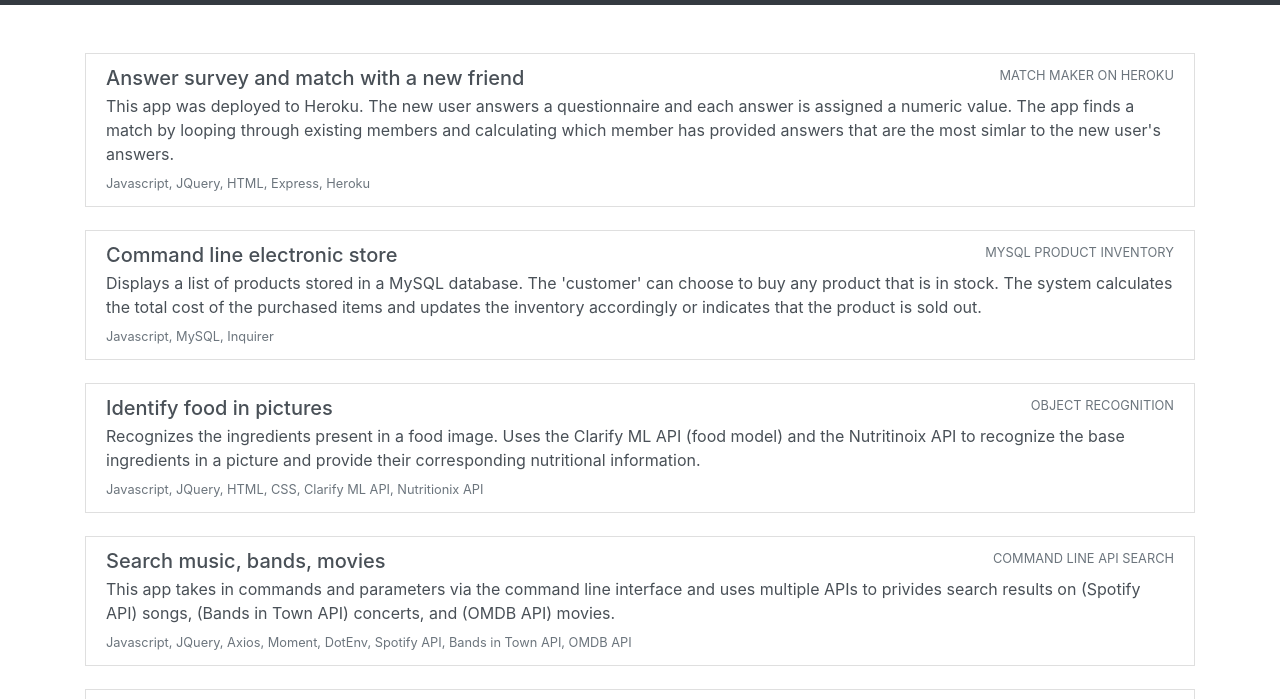
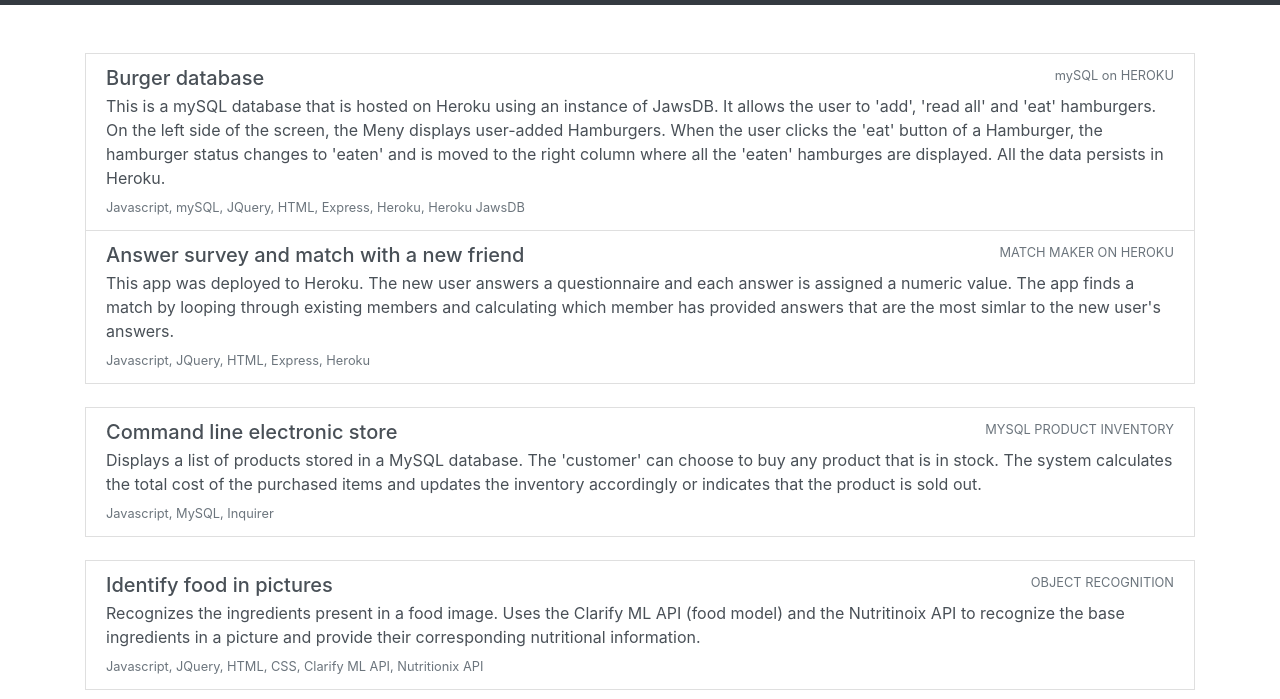
Before and after one commit to fedevillalp/homepage, a website: page code.html in a window 1280 px wide. Shown: the part 51-750 px from the top of the page. Drawn offline with Linux system fonts and the light colour scheme.

Commit message:
burger added

```diff
--- a/code.html
+++ b/code.html
@@ -60,6 +60,17 @@
         </div>
       </div>
 
+
+
+        <a href="https://github.com/fedevillalp/burger" class="list-group-item list-group-item-action">
+          <div class="d-flex w-100 justify-content-between">
+          <h5 class="mb-1">Burger database</h5>
+          <small class="text-muted">mySQL on HEROKU</small>
+          </div>
+          <p class="mb-1">This is a mySQL database that is hosted on Heroku using an instance of JawsDB. It allows the user to 'add', 'read all' and 'eat' hamburgers. On the left side of the screen, the Meny displays  user-added Hamburgers. When the user clicks the 'eat' button of a Hamburger, the hamburger status changes to 'eaten' and is moved to the right column where all the 'eaten' hamburges are displayed. All the data persists in Heroku.  </p>
+          <small class="text-muted">Javascript, mySQL, JQuery, HTML, Express, Heroku, Heroku JawsDB</small>
+        </a>
+
         <a href="https://github.com/fedevillalp/FriendFinder" class="list-group-item list-group-item-action">
             <div class="d-flex w-100 justify-content-between">
             <h5 class="mb-1">Answer survey and match with a new friend</h5>
```
